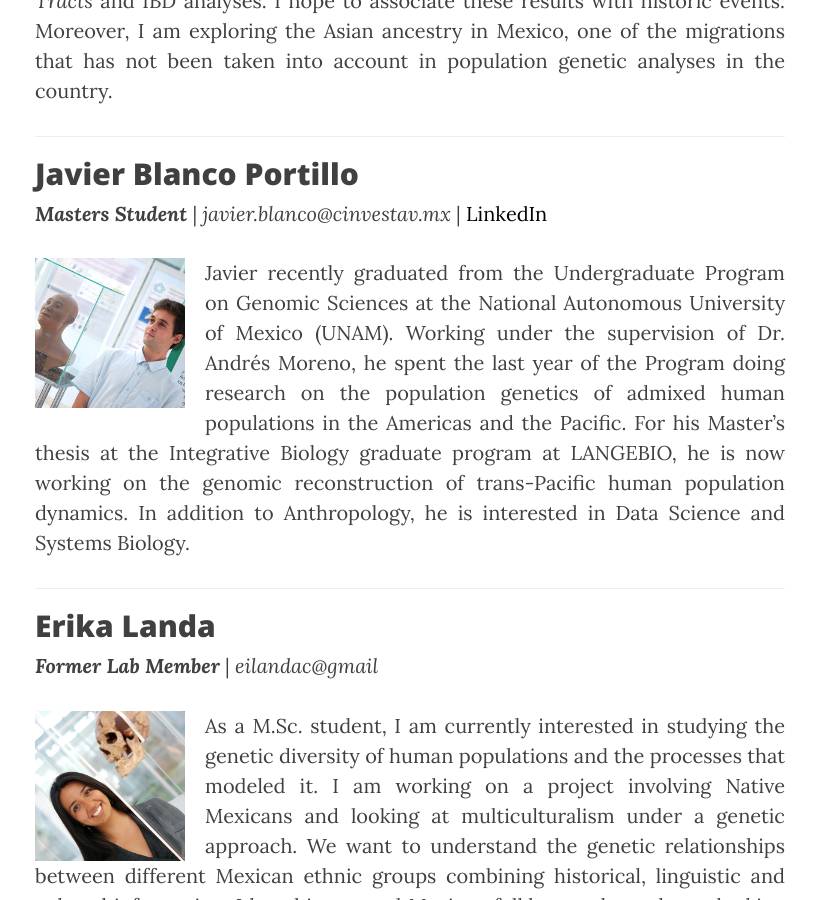
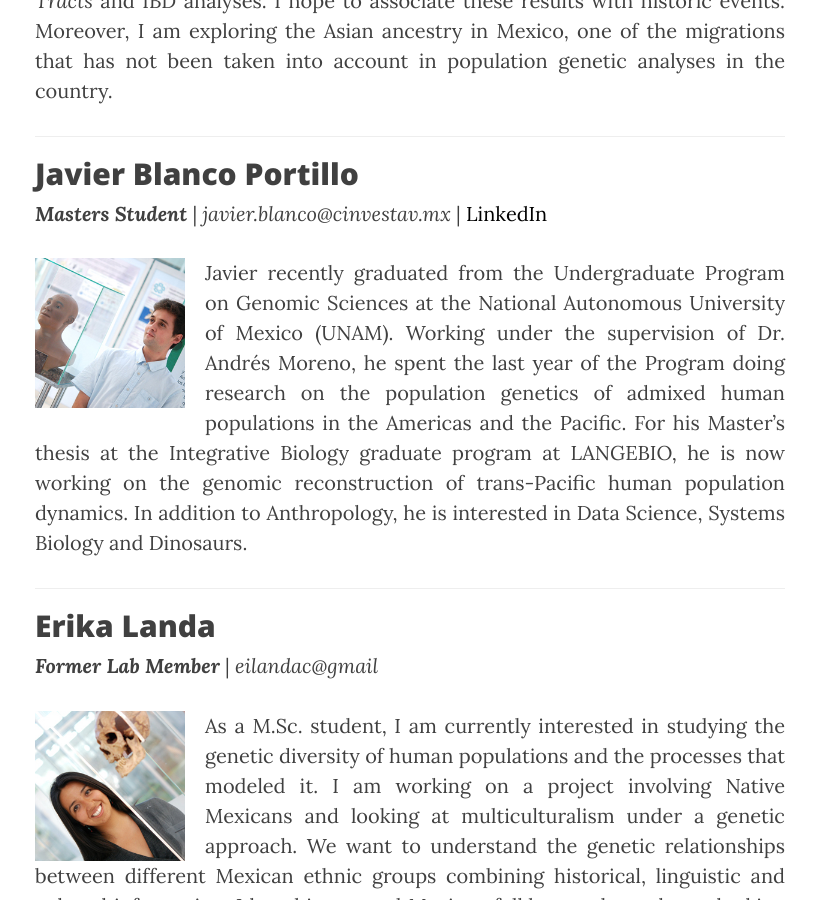
Before and after one commit to milkshakeplustip/milkshakeplustip.github.io, a Jekyll site: the page built from b_people.html, in a window 1280 px wide and 900 px high, scrolled down 3478 px. Shown: the whole window, without its empty margins (230-1046 px from the left). Built offline with Jekyll 4.4.1, drawn with Linux system fonts in a browser that asks for light colours; nearby versions of some CDN libraries.

Commit message:
dinosaurs

```diff
--- a/b_people.html
+++ b/b_people.html
@@ -38,7 +38,7 @@ header-img: "img/morenolab_1000_recorte_2.jpg"
 <br>
 <hr>
 <h2>Javier Blanco Portillo</h2><b><i>Masters Student</i></b> | <i>javier.blanco@cinvestav.mx</i> | <a href=https://mx.linkedin.com/in/javier-blanco-26112097>LinkedIn</a><p></p>
-<p style="text-align:justify"> <img src="/img/Javier250.jpg" alt="Javier" height="150" width="150" style="float:left; margin:0 20px 5px 0"> Javier recently graduated from the Undergraduate Program on Genomic Sciences at the National Autonomous University of Mexico (UNAM). Working under the supervision of Dr. Andrés Moreno, he spent the last year of the Program doing research on the population genetics of admixed human populations in the Americas and the Pacific. For his Master’s thesis at the Integrative Biology graduate program at LANGEBIO, he is now working on the genomic reconstruction of trans-Pacific human population dynamics. In addition to Anthropology, he is interested in Data Science and Systems Biology.
+<p style="text-align:justify"> <img src="/img/Javier250.jpg" alt="Javier" height="150" width="150" style="float:left; margin:0 20px 5px 0"> Javier recently graduated from the Undergraduate Program on Genomic Sciences at the National Autonomous University of Mexico (UNAM). Working under the supervision of Dr. Andrés Moreno, he spent the last year of the Program doing research on the population genetics of admixed human populations in the Americas and the Pacific. For his Master’s thesis at the Integrative Biology graduate program at LANGEBIO, he is now working on the genomic reconstruction of trans-Pacific human population dynamics. In addition to Anthropology, he is interested in Data Science, Systems Biology and Dinosaurs.
 <br>
 <hr>
 <h2>Erika Landa</h2><b><i>Former Lab Member</i></b> | <i>eilandac@gmail</i><p></p>
```
